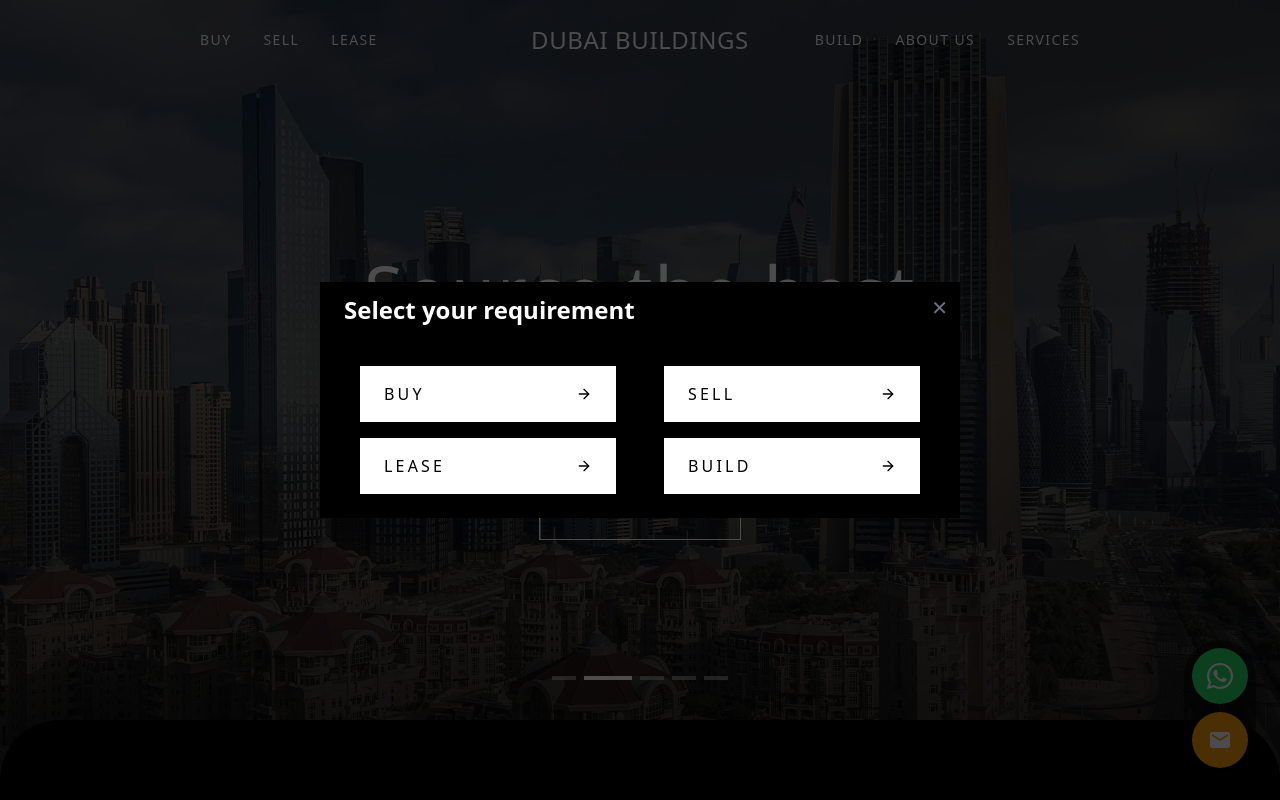
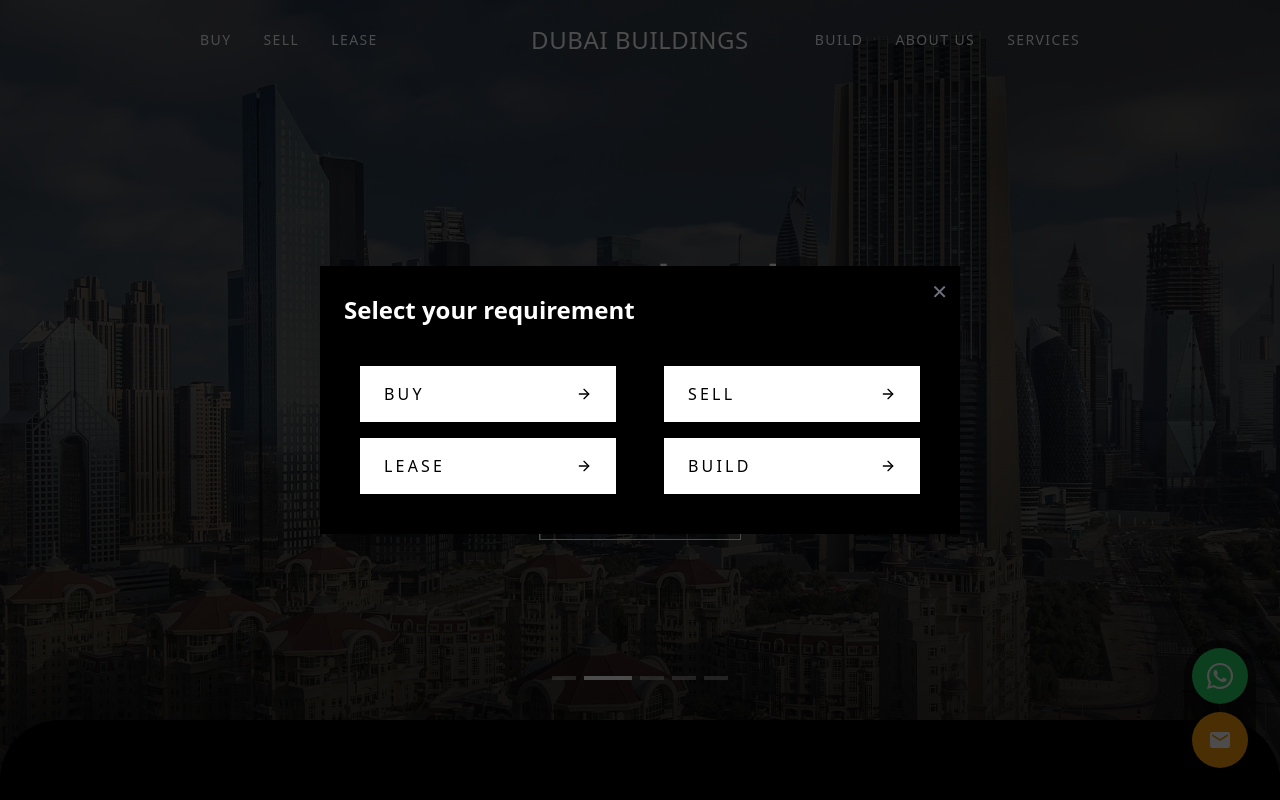
Before and after one commit to Dubaiplatform/dubai-buildings-v2, a Next.js app: page / in a window 1280 px wide. Both pictures are taken after a click on the button 1220 px from the left and 740 px from the top of the page. Shown: the top 800 px of the page. Built offline with nearby package versions, Linux system fonts and the light colour scheme.

Commit message:
Update contact-modal.tsx

```diff
--- a/src/components/ui/contact-modal.tsx
+++ b/src/components/ui/contact-modal.tsx
@@ -51,7 +51,7 @@ export default function ContactModal({ isOpen, onClose }: ModalProps) {
       id="main-contact-form"
       className="fixed inset-0 z-[100] flex items-center justify-center bg-black/70"
     >
-      <div className="bg-black w-[100%] md:w-[50%] relative">
+      <div className="bg-black w-[100%] md:w-[50%] relative py-4">
         {/* Close Button */}
         <button
           onClick={onClose}
```
